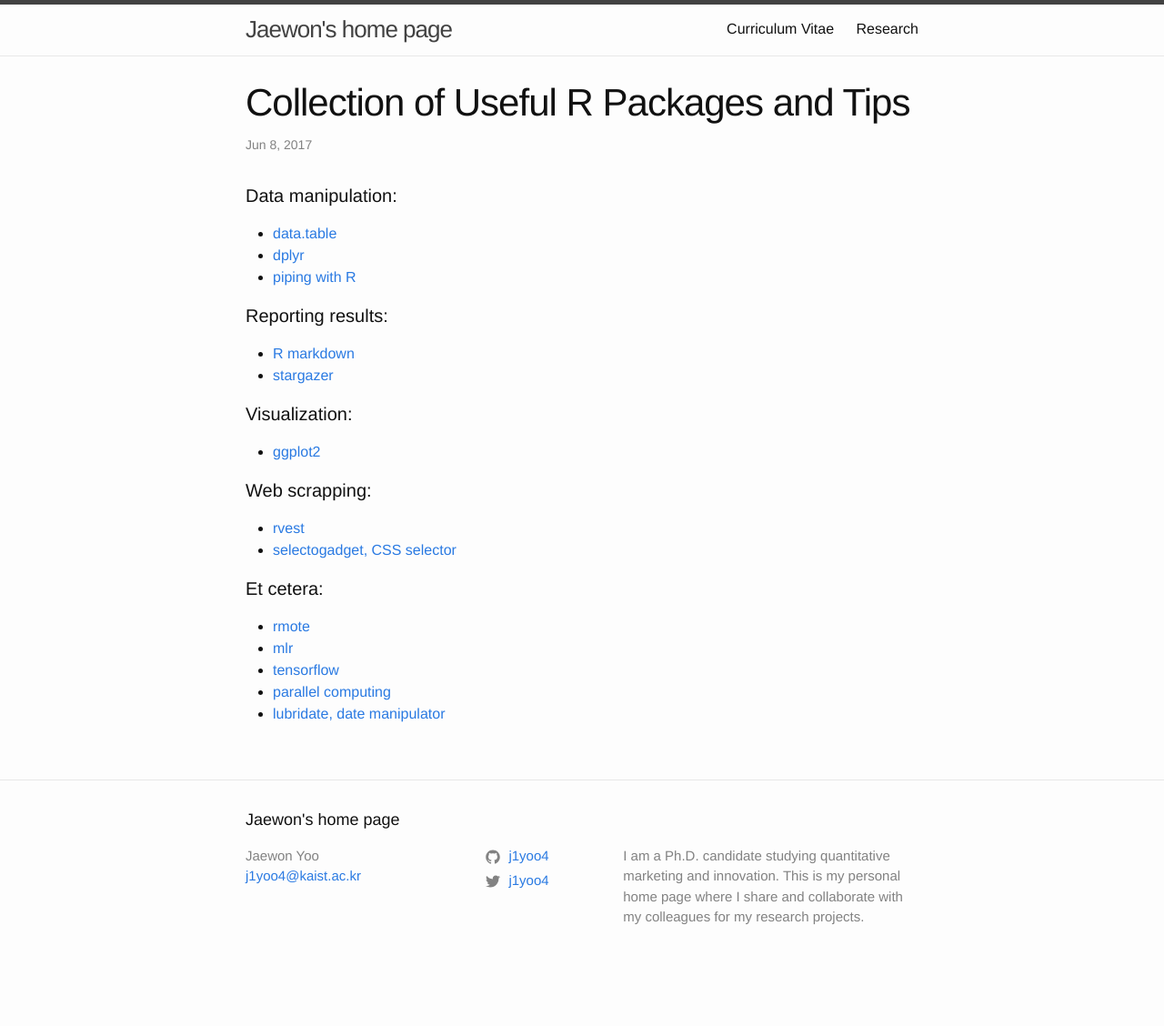
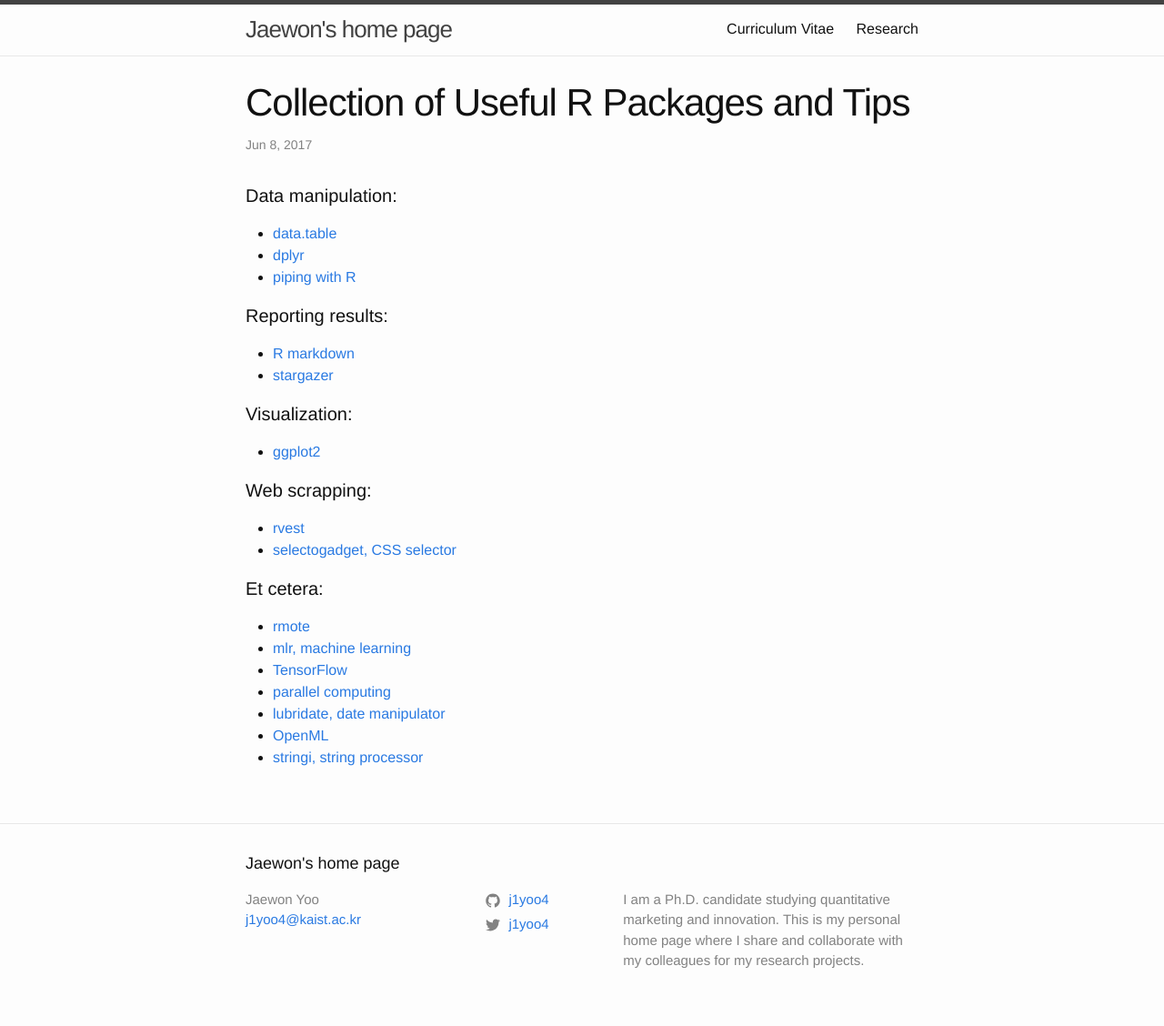
Before and after one commit to j1yoo/j1yoo.github.io, a Jekyll site: the page built from _posts/2017-06-08-useful_r_packages.md, in a window 1280 px wide. Shown: the whole page at 91% size. Built offline with Jekyll 4.4.1, drawn with Linux system fonts in a browser that asks for light colours; before the commit the page ends 1080 px from its top, so only the background shows below that.

Commit message:
Create 2017-06-08-useful_r_packages.md

```diff
--- a/_posts/2017-06-08-useful_r_packages.md
+++ b/_posts/2017-06-08-useful_r_packages.md
@@ -22,7 +22,9 @@ categories: misc
 
 #### Et cetera:
 * <a href="http://ryanhafen.com/blog/rmote"> rmote </a>
-* <a href="https://cran.r-project.org/web/packages/mlr/vignettes/mlr.html"> mlr </a>
-* <a href="https://tensorflow.rstudio.com/"> tensorflow </a>
+* <a href="https://cran.r-project.org/web/packages/mlr/vignettes/mlr.html"> mlr, machine learning </a>
+* <a href="https://tensorflow.rstudio.com/"> TensorFlow </a>
 * <a href="https://www.r-bloggers.com/r-with-parallel-computing-from-user-perspectives/"> parallel computing </a>
 * <a href="https://cran.r-project.org/web/packages/lubridate/lubridate.pdf"> lubridate, date manipulator </a>
+* <a href="https://cran.r-project.org/web/packages/OpenML/index.html"> OpenML </a>
+* <a href="https://www.rdocumentation.org/packages/stringi/versions/1.1.5"> stringi, string processor </a>
```
